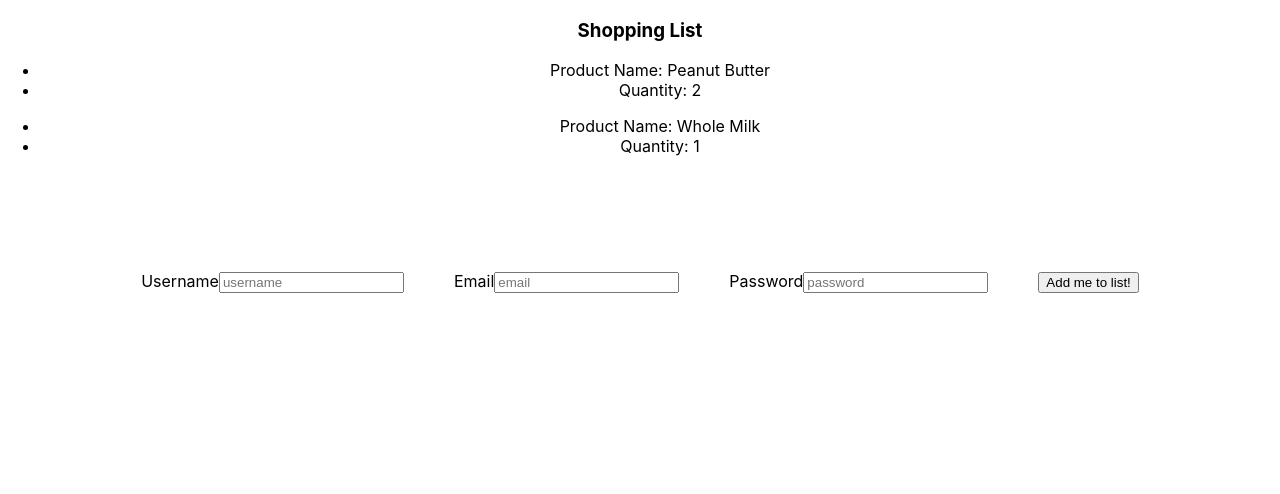
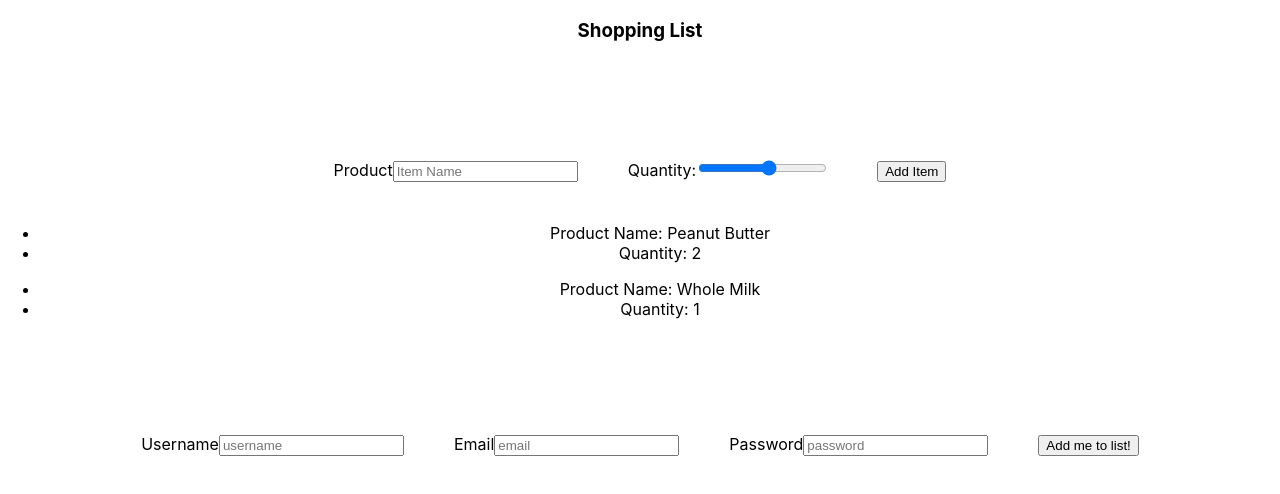
Before and after one commit to joshuamwolfe/react-forms, a React (Create React App) app: page / in a window 1280 px wide. Shown: the top 494 px of the page. Built offline with nearby package versions, Linux system fonts and the light colour scheme.

Commit message:
final form changes

```diff
--- a/src/NewItemForm.js
+++ b/src/NewItemForm.js
@@ -1,5 +1,49 @@
 import React, { useState } from "react";
 
-const NewItemForm = () => {};
+const NewItemForm = ({ addItem }) => {
+  const INITIAL_STATE = {
+    name: '',
+    qty: ''
+  }
+  const [formData, setFormData] = useState(INITIAL_STATE);
+  const handleChange = (e) => {
+    const { name, value } = e.target;
+    setFormData(formData => ({
+      ...formData,
+      [name]: value
+    }))
+  }
+  const handleSubmit = (e) => {
+    e.preventDefault();
+    addItem({ ...formData });
+    setFormData(INITIAL_STATE)
+  }
+
+  return (
+    <form onSubmit={handleSubmit}>
+      <label htmlFor="name">Product</label>
+      <input
+        id="name"
+        type="text"
+        name="name"
+        placeholder="Item Name"
+        value={formData.name}
+        onChange={handleChange}
+      />
+      <label htmlFor="qty">Quantity:{formData.qty}</label>
+      <input
+        id="qty"
+        type="range"
+        name="qty"
+        min="1"
+        max="10"
+        value={formData.qty}
+        onChange={handleChange}
+      />
+      <button>Add Item</button>
+    </form>
+  )
+
+}
 
 export default NewItemForm;
--- a/src/ShoppingList.js
+++ b/src/ShoppingList.js
@@ -1,25 +1,28 @@
 import React, { useState } from "react";
-import Item from "./Item";
+import { v4 as uuid } from 'uuid';
+import Item from "./Item"
+import NewItemForm from "./NewItemForm";
 
 const ShoppingList = () => {
-  const INTIAL_STATE = [
-    { id: 1, name: "Peanut Butter", qty: 2 },
-    { id: 1, name: "Whole Milk", qty: 1 },
-  ];
-  const [items, setItems] = useState(INTIAL_STATE);
-
+  const INITIAL_STATE = [
+    { id: uuid(), name: 'Peanut Butter', qty: 2 },
+    { id: uuid(), name: 'Whole Milk', qty: 1 }
+  ]
+  const [items, setItems] = useState(INITIAL_STATE);
+  const addItem = (newItem) => {
+    setItems(items => [...items, { ...newItem, id: uuid() }])
+  }
   return (
     <div>
       <h3>Shopping List</h3>
+      <NewItemForm addItem={addItem} />
       <div>
-        {items.map(({ id, name, qty }) => (
-          <Item id={id} name={name} qty={qty} />
-        ))}
+        {items.map(({ id, name, qty }) => <Item id={id} name={name} qty={qty} key={id} />)}
       </div>
+
     </div>
-  );
-};
+  )
+
+}
 
 export default ShoppingList;
-
-// ul>li{My Item $}*3
```
Also changed, not shown: src/Item.js (+5 -3 lines), src/notes.txt.
